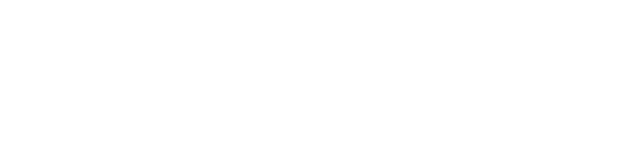
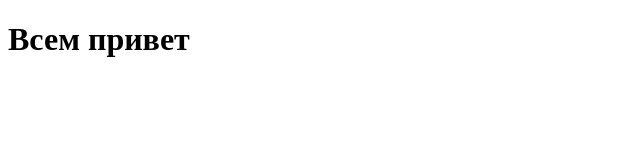
Before and after one commit to VladislavKhaustov/first-project, a plain HTML site: page index.html in a window 1280 px wide. Shown: the whole page, without its empty margins (0-640 px from the left). Drawn offline with Linux system fonts and the light colour scheme.

Commit message:
добавил текст в html

```diff
--- a/index.html
+++ b/index.html
@@ -5,6 +5,8 @@
  <title>Заголовок окна</title>
 </head>
 <body>
- <!-- Содержимое -->
+ <div class="fonts">
+    <h1>Всем привет</h1>
+ </div>
 </body>
 </html>
```
